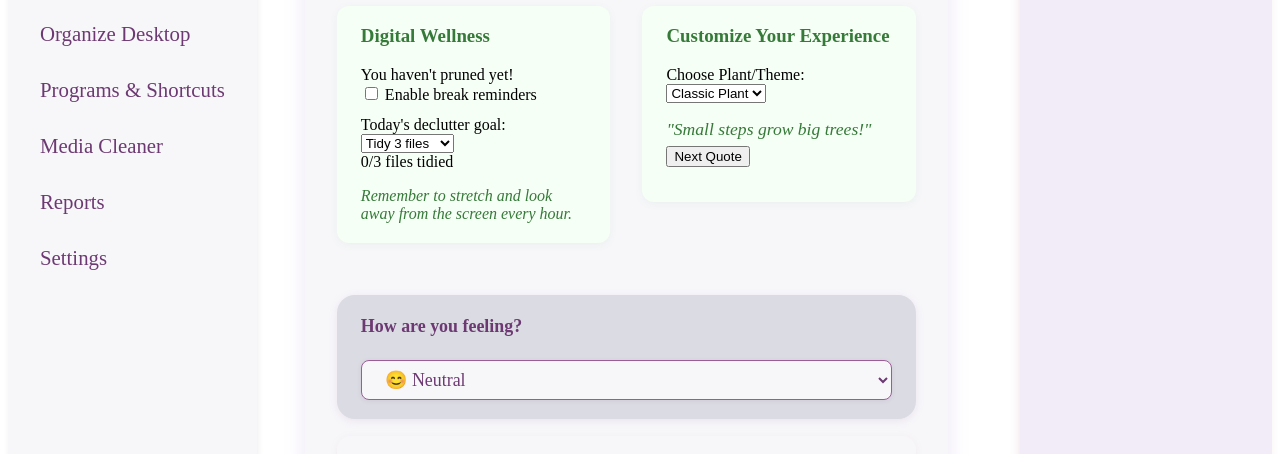
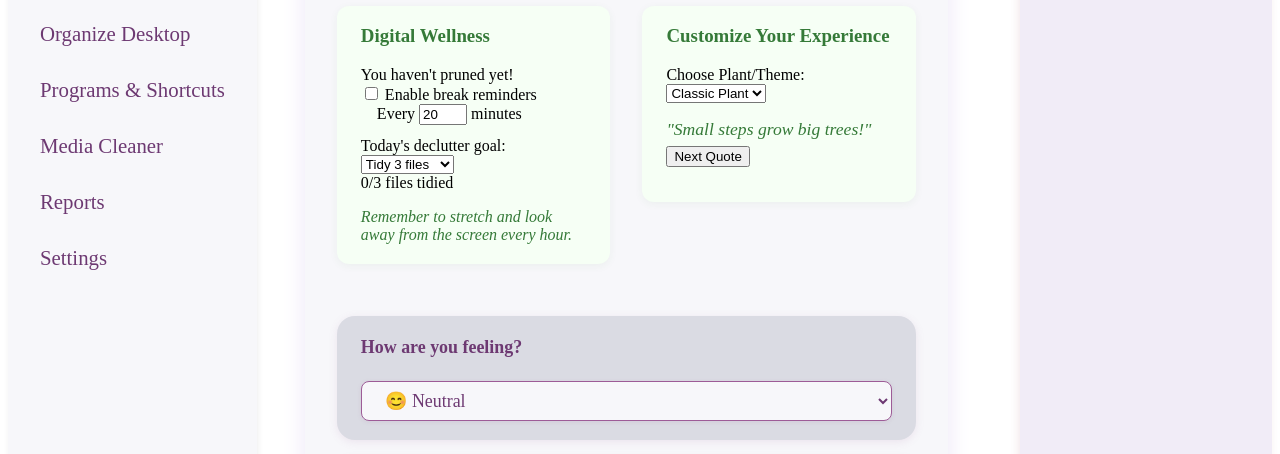
Before and after one commit to Hultgka/Prune, a plain HTML site: page index.html in a window 1280 px wide. Shown: the part 246-700 px from the top of the page. Drawn offline with nearby package versions, Linux system fonts and the light colour scheme; a web font is replaced by a local one.

Commit message:
Update index.html

```diff
--- a/index.html
+++ b/index.html
@@ -152,9 +152,12 @@
       <h3>Digital Wellness</h3>
       <div id="lastPruneMsg"></div>
       <label>
-        <input type="checkbox" id="breakReminders">
-        Enable break reminders
-      </label>
+  <input type="checkbox" id="breakReminders">
+  Enable break reminders
+</label>
+<label style="margin-left:1em;">
+  Every <input type="number" id="breakReminderInterval" value="20" min="1" max="180" style="width:3em;"> minutes
+</label>
       <div style="margin-top: 0.8em;">
         <label for="declutterGoal">Today's declutter goal:</label>
         <select id="declutterGoal">
```
